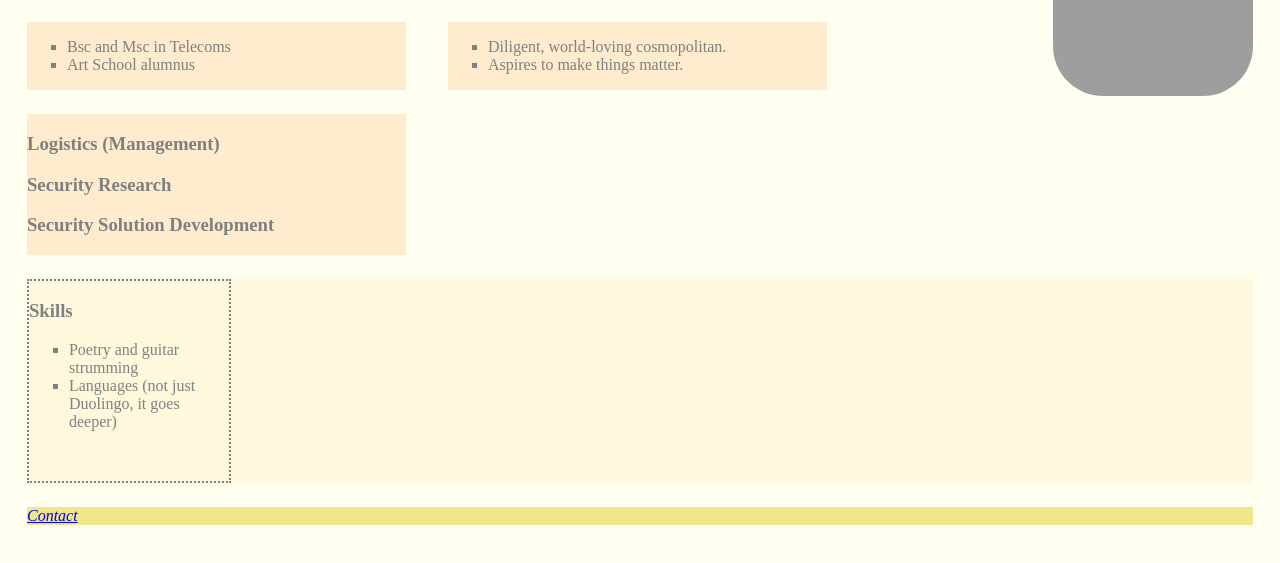
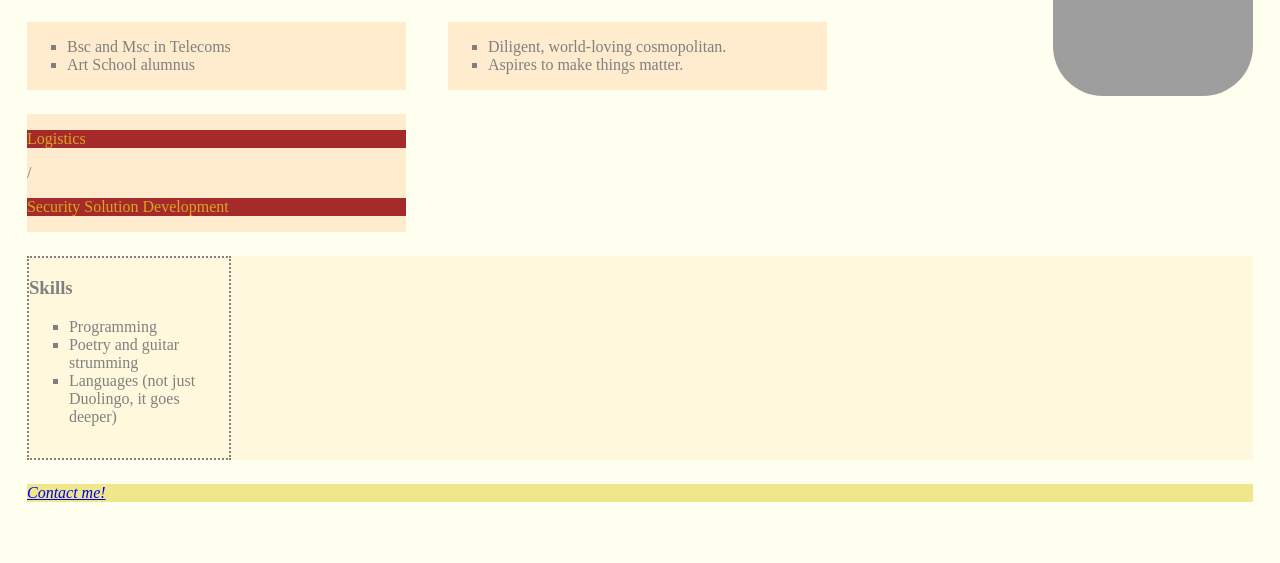
Before and after one commit to yevmaty/yevmaty.github.io, a plain HTML site: page index.html in a window 1280 px wide. Shown: the part 159-722 px from the top of the page. Drawn offline with Linux system fonts and the light colour scheme; grey boxes are pictures that could not be loaded.

Commit message:
Update index.html

```diff
--- a/index.html
+++ b/index.html
@@ -37,21 +37,21 @@
 					</ul>
 				</section>
 				<section class="sectionarticle">
-					<article><h3>Logistics (Management)</h3></article>
-					<article><h3>Security Research</h3></article>
-					<article><h3>Security Solution Development</h3></article>
+					<article><p>Logistics</p>/<article>
+					<article><p>Security Solution Development</p></article>
 				</section>
 				<aside class="aside">
 					<div class="classDiv">
 						<h3>Skills</h3>
 					<ul>
+						<li>Programming</li>
 						<li>Poetry and guitar strumming</li>
 						<li>Languages (not just Duolingo, it goes deeper)</li>
 					</ul>
 					</div>
 				</aside>
 				<footer class="footer" id="contact">
-					<address><a href="mailto:abc@example.com">Contact</a></address>
+					<address><a href="mailto:abc@example.com">Contact me!</a></address>
 				</footer>
 			</body>
 		</html>
```
